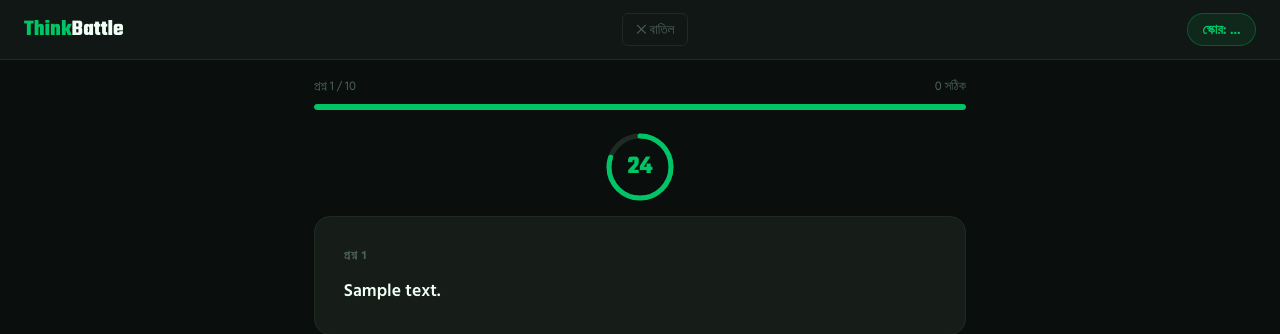
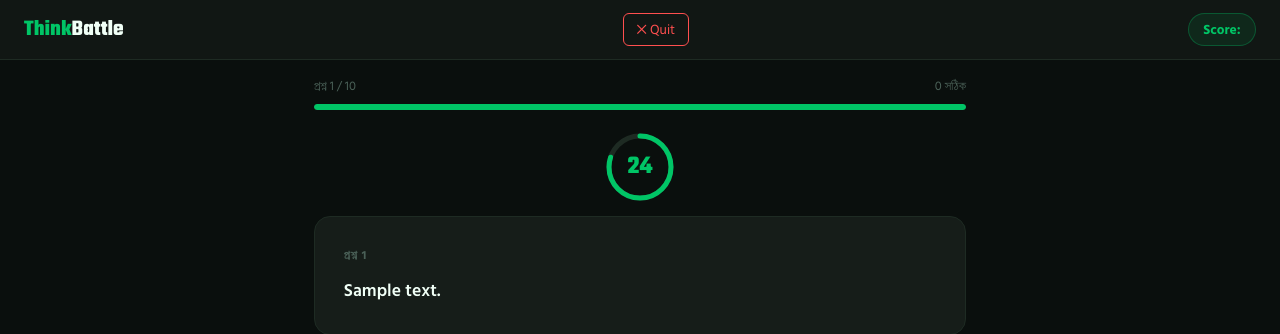
Before and after one commit to nafiz-byte/quizfy, a Django app: template templates/quiz.html in a window 1280 px wide. Shown: the top 334 px of the page. Run offline with Django 5.2, Linux system fonts and the light colour scheme; tables that the repository leaves empty hold one stand-in row (values such as "Sample post"); the template is opened without the code that fills it: values that come from a table or form of the project are taken from there, most other values are stand-ins (such as "Sample title", 1, 10 or a date in 2020).

Commit message:
red cancel button

```diff
--- a/templates/quiz.html
+++ b/templates/quiz.html
@@ -66,8 +66,8 @@
 <!-- TOP BAR -->
 <div class="topbar">
   <div class="logo">Think<span>Battle</span></div>
-  <a href="/" style="color:var(--muted);font-size:.85rem;text-decoration:none;border:1px solid var(--border);padding:.3rem .8rem;border-radius:6px;">✕ বাতিল</a>
-  <div class="score-badge">স্কোর: ...</div>
+ <a href="/" style="color:#FF4F4F;font-size:.85rem;text-decoration:none;border:1px solid #FF4F4F;padding:.3rem .8rem;border-radius:6px;">✕ Quit</a>
+  <div class="score-badge">Score:</div>
 </div>
 
 <!-- PROGRESS -->
```
